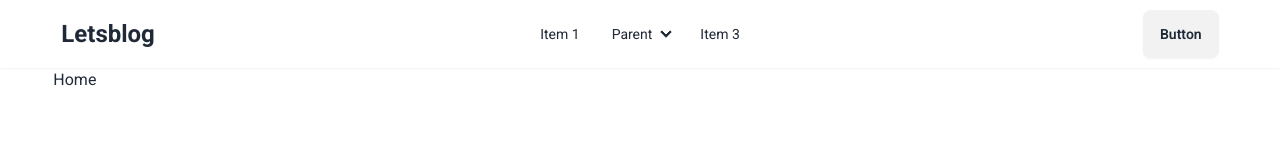
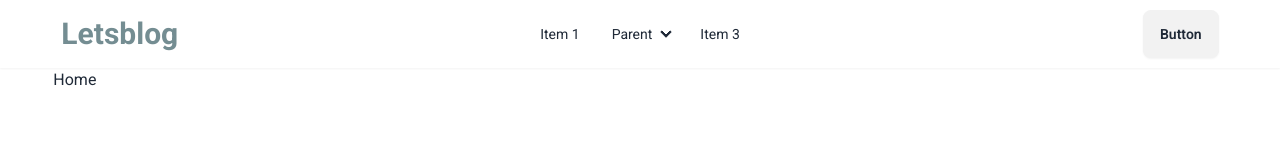
Before and after one commit to abdurrahmansoftlinkbd/ejp10-nextjs, a Next.js app: page / in a window 1280 px wide. Shown: the top 160 px of the page. Built offline with nearby package versions, Linux system fonts and the light colour scheme.

Commit message:
added logo in navbar and added colors in tailwind.config

```diff
--- a/src/components/Navbar.jsx
+++ b/src/components/Navbar.jsx
@@ -1,3 +1,4 @@
+import Link from "next/link";
 import React from "react";
 
 const Navbar = () => {
@@ -44,7 +45,12 @@ const Navbar = () => {
             </li>
           </ul>
         </div>
-        <h1 className="text-2xl font-bold ">Letsblog</h1>
+        <Link
+          href="/"
+          className="text-3xl font-bold text-default hover:text-second transition-colors duration-200 ease-in-out"
+        >
+          Letsblog
+        </Link>
       </div>
       <div className="navbar-center hidden lg:flex">
         <ul className="menu menu-horizontal px-1">
--- a/tailwind.config.mjs
+++ b/tailwind.config.mjs
@@ -9,7 +9,10 @@ export default {
   ],
   theme: {
     extend: {
-      colors: {},
+      colors: {
+        default: "#748D92",
+        second: "#B38D51",
+      },
       fontFamily: {
         roboto: ["Roboto", "serif"],
       },
```
